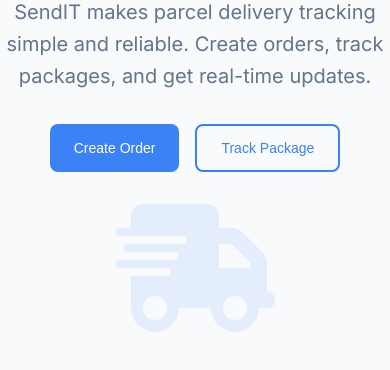
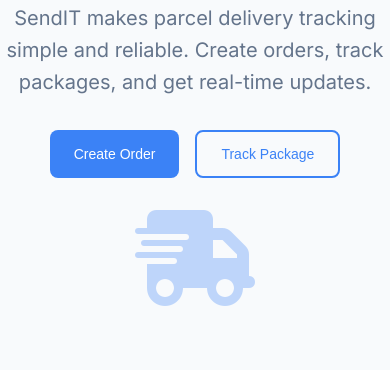
Before and after one commit to DamolaNG/SendIT, a website: page index.html in a window 390 px wide. Shown: the part 242-612 px from the top of the page. Drawn offline with Linux system fonts and the light colour scheme.

Commit message:
Centralized home page

```diff
--- a/css/styles.css
+++ b/css/styles.css
@@ -208,11 +208,13 @@
 
 /* Hero Section */
 .hero {
-  display: grid;
-  grid-template-columns: 1fr 1fr;
-  gap: 4rem;
+  display: flex;
+  flex-direction: column;
   align-items: center;
+  justify-content: center;
+  text-align: center;
   padding: 4rem 0;
+  min-height: 70vh;
 }
 
 .hero-content h1 {
@@ -240,9 +242,10 @@
   display: flex;
   justify-content: center;
   align-items: center;
-  font-size: 8rem;
+  font-size: 6rem;
   color: var(--primary-color);
-  opacity: 0.1;
+  opacity: 0.3;
+  margin-top: 2rem;
 }
 
 /* Forms */
@@ -552,9 +555,8 @@
   }
 
   .hero {
-    grid-template-columns: 1fr;
-    text-align: center;
-    gap: 2rem;
+    min-height: 60vh;
+    padding: 2rem 0;
   }
 
   .hero-content h1 {
```
